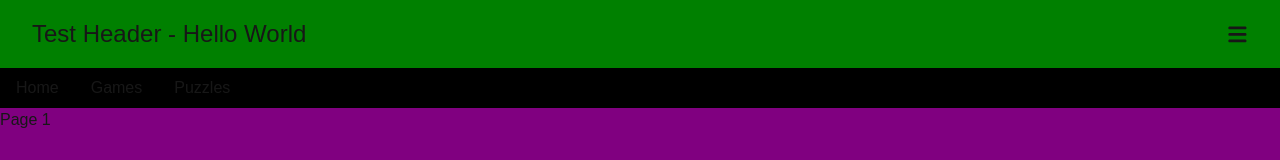
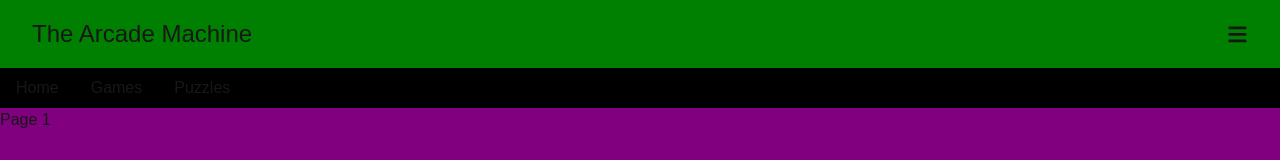
Before and after one commit to GGOtto/arcade-machine, a Next.js app in the folder my-app/: page / in a window 1280 px wide. Shown: the top 160 px of the page. Built offline with nearby package versions, Linux system fonts and the light colour scheme.

Commit message:
updating title

```diff
--- a/my-app/app/ui/SiteHeader/SiteHeader.tsx
+++ b/my-app/app/ui/SiteHeader/SiteHeader.tsx
@@ -13,7 +13,7 @@ export default function SiteHeader() {
         <div className="site-header">
             <div className={`site-title site-title-${isSideMenuOpen ? "slim" : "normal"}`}>
                 <h1 className="title-text">
-                    Test Header - Hello World
+                    The Arcade Machine
                 </h1>
                 <div className="menu-button" onClick={() => setSideMenuOpen(!isSideMenuOpen)}>
                     <FaBars className="menu-icon"/>
```
